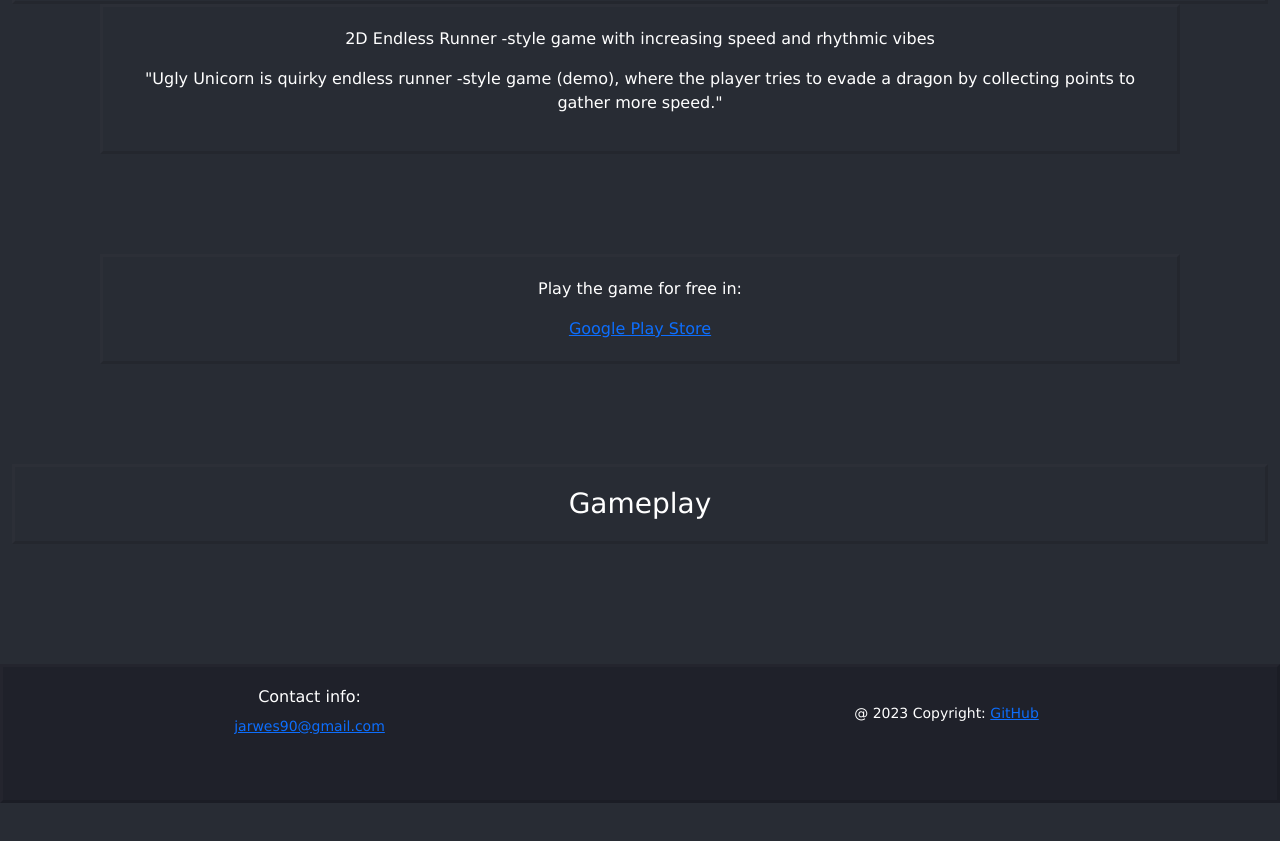
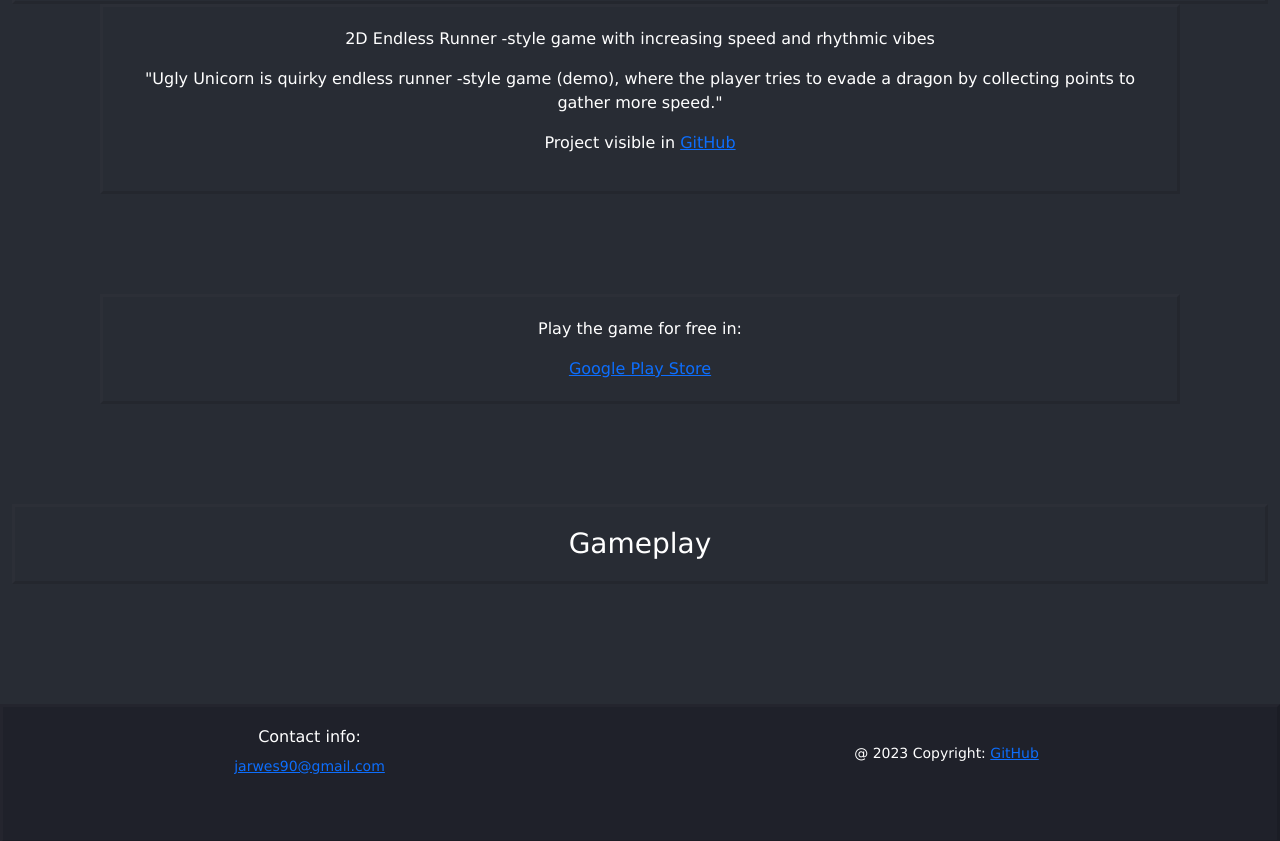
Before and after one commit to Jarwesbub/myhomepage, a React (Create React App) app: page /#/uglyunicorn in a window 1280 px wide. Shown: the part 880-1721 px from the top of the page. Before the commit the page ends 1683 px from the top, so only its background shows below. Built offline with nearby package versions, Linux system fonts and the light colour scheme.

Commit message:
Link to GitHub repository added

```diff
--- a/src/pages/uglyunicorn_page.js
+++ b/src/pages/uglyunicorn_page.js
@@ -44,6 +44,9 @@
                     2D Endless Runner -style game with increasing speed and rhythmic vibes
                 </p>
                 <p>"Ugly Unicorn is quirky endless runner -style game (demo), where the player tries to evade a dragon by collecting points to gather more speed."</p>
+                <p>Project visible in&nbsp;
+                <a href="https://github.com/Jarwesbub/UglyUnicorn" title='https://github.com/Jarwesbub/UglyUnicorn'>GitHub</a>
+                </p>
             </div>
             <div className='border-lines-1080' style={{ marginBottom: '100px' }}>
                 <p>Play the game for free in:</p>
```
Lines whose indentation alone changed are shown as unchanged.
